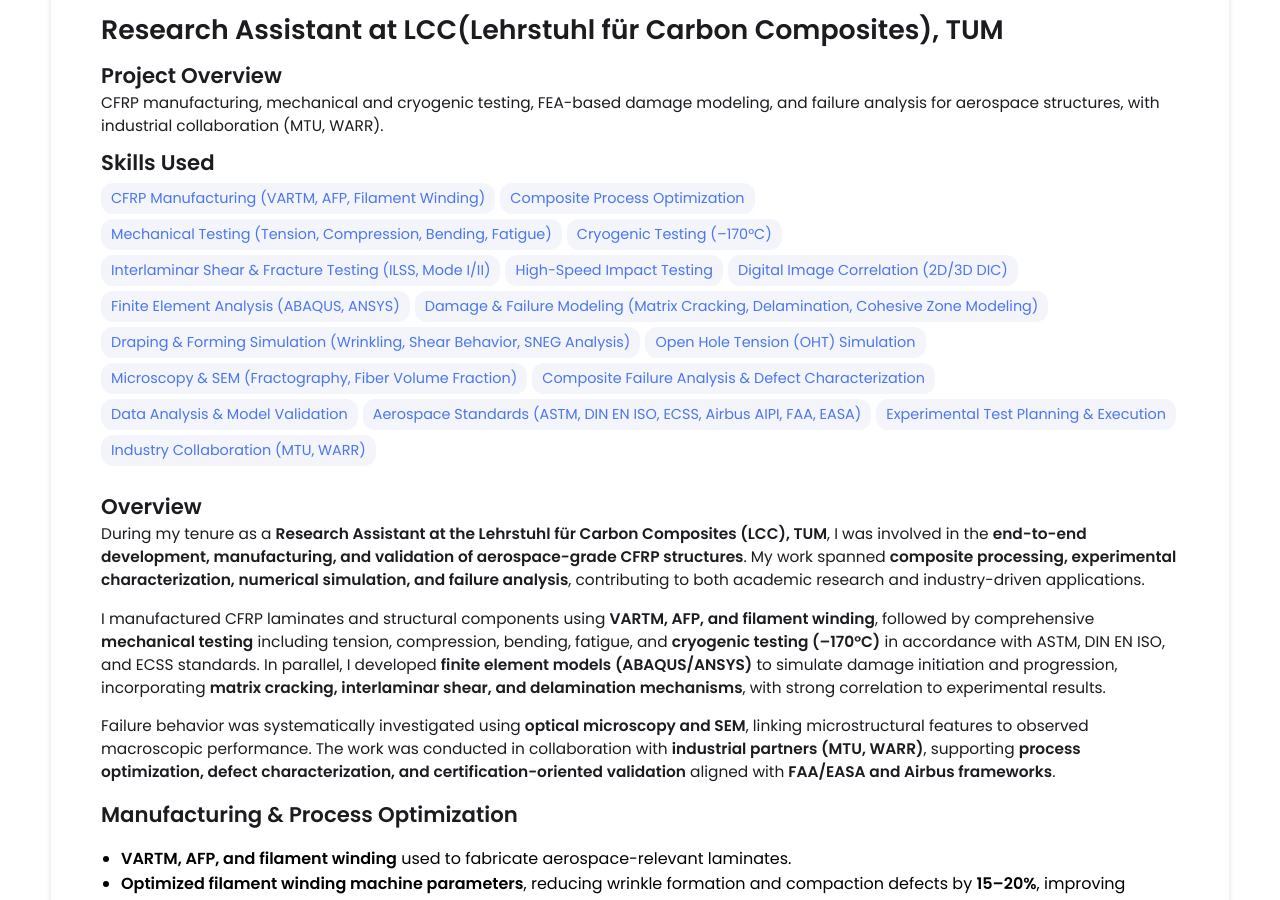
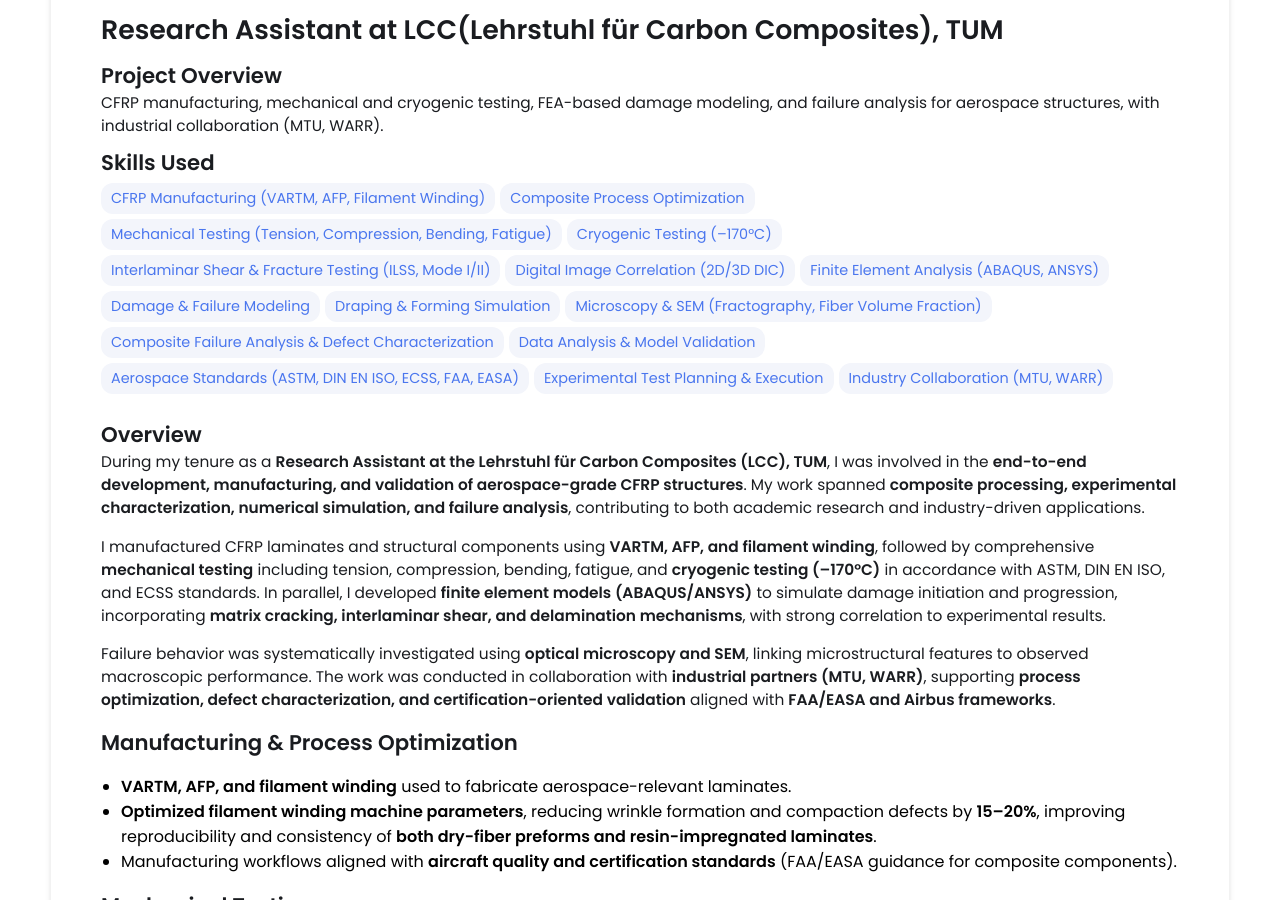
Before and after one commit to Shivakumar-Suhas/Shivakumar-Suhas.github.io, a Jekyll site: the page built from _experiences/Hiwi/index.md, in a window 1280 px wide and 900 px high, scrolled down 497 px. Built offline with Jekyll 4.4.1, drawn with Linux system fonts in a browser that asks for light colours.

Commit message:
Update index.md

```diff
--- a/_experiences/Hiwi/index.md
+++ b/_experiences/Hiwi/index.md
@@ -8,16 +8,14 @@ skills:
   - Mechanical Testing (Tension, Compression, Bending, Fatigue)
   - Cryogenic Testing (–170°C)
   - Interlaminar Shear & Fracture Testing (ILSS, Mode I/II)
-  - High-Speed Impact Testing
   - Digital Image Correlation (2D/3D DIC)
   - Finite Element Analysis (ABAQUS, ANSYS)
-  - Damage & Failure Modeling (Matrix Cracking, Delamination, Cohesive Zone Modeling)
-  - Draping & Forming Simulation (Wrinkling, Shear Behavior, SNEG Analysis)
-  - Open Hole Tension (OHT) Simulation
+  - Damage & Failure Modeling
+  - Draping & Forming Simulation
   - Microscopy & SEM (Fractography, Fiber Volume Fraction)
   - Composite Failure Analysis & Defect Characterization
   - Data Analysis & Model Validation
-  - Aerospace Standards (ASTM, DIN EN ISO, ECSS, Airbus AIPI, FAA, EASA)
+  - Aerospace Standards (ASTM, DIN EN ISO, ECSS, FAA, EASA)
   - Experimental Test Planning & Execution
   - Industry Collaboration (MTU, WARR)
 main-image: /LCC.jpg
```
